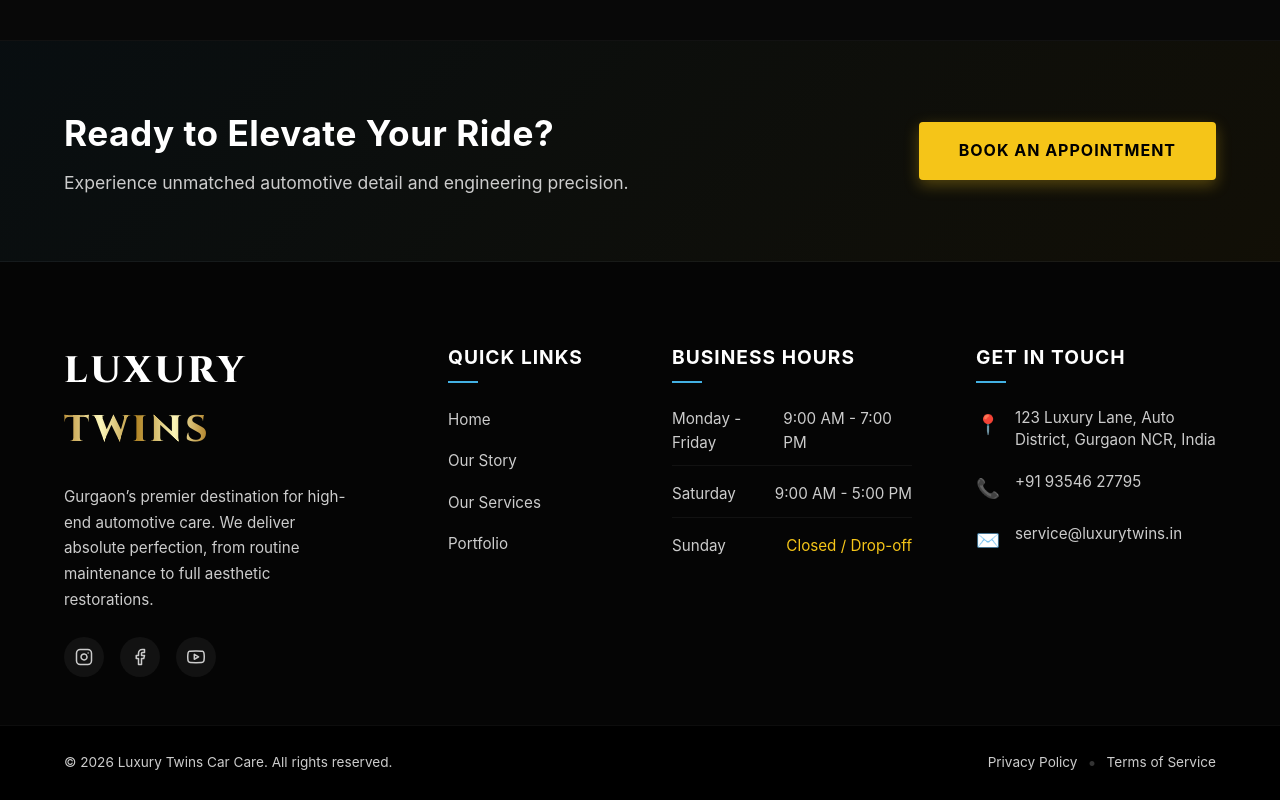
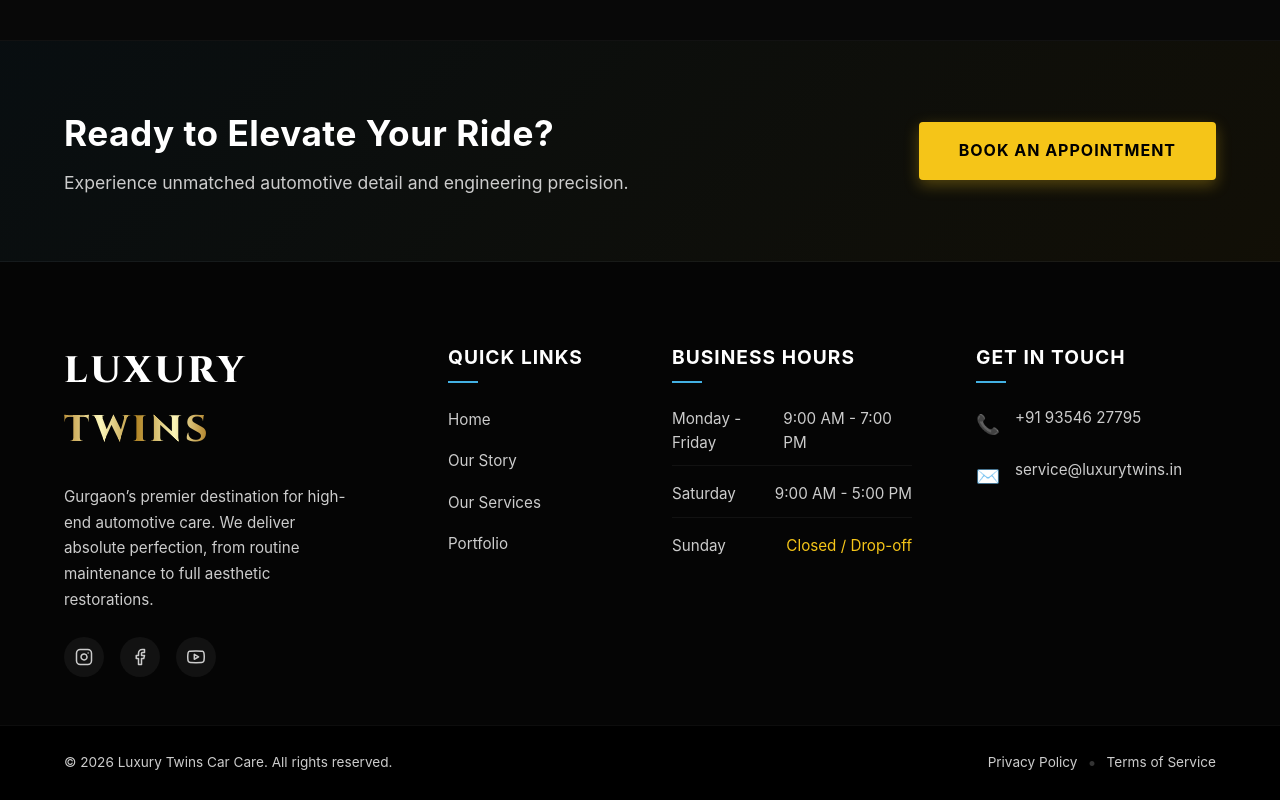
Before and after one commit to tanishrawat3001/luxury-twins-carcare, a React (Vite) app: page /#/service/svc-ac in a window 1280 px wide. Shown: the part 1564-2364 px from the top of the page. Built offline with nearby package versions, Linux system fonts and the light colour scheme.

Commit message:
Remove testing physical address from footer

```diff
--- a/src/components/Footer.jsx
+++ b/src/components/Footer.jsx
@@ -94,10 +94,6 @@
           >
             <h3>Get In Touch</h3>
             <div className="contact-item">
-              <span className="contact-icon">📍</span>
-              <p>123 Luxury Lane, Auto District, Gurgaon NCR, India</p>
-            </div>
-            <div className="contact-item">
               <span className="contact-icon">📞</span>
               <p><a href="tel:+919354627795" className="hover-gold">+91 93546 27795</a></p>
             </div>
```
